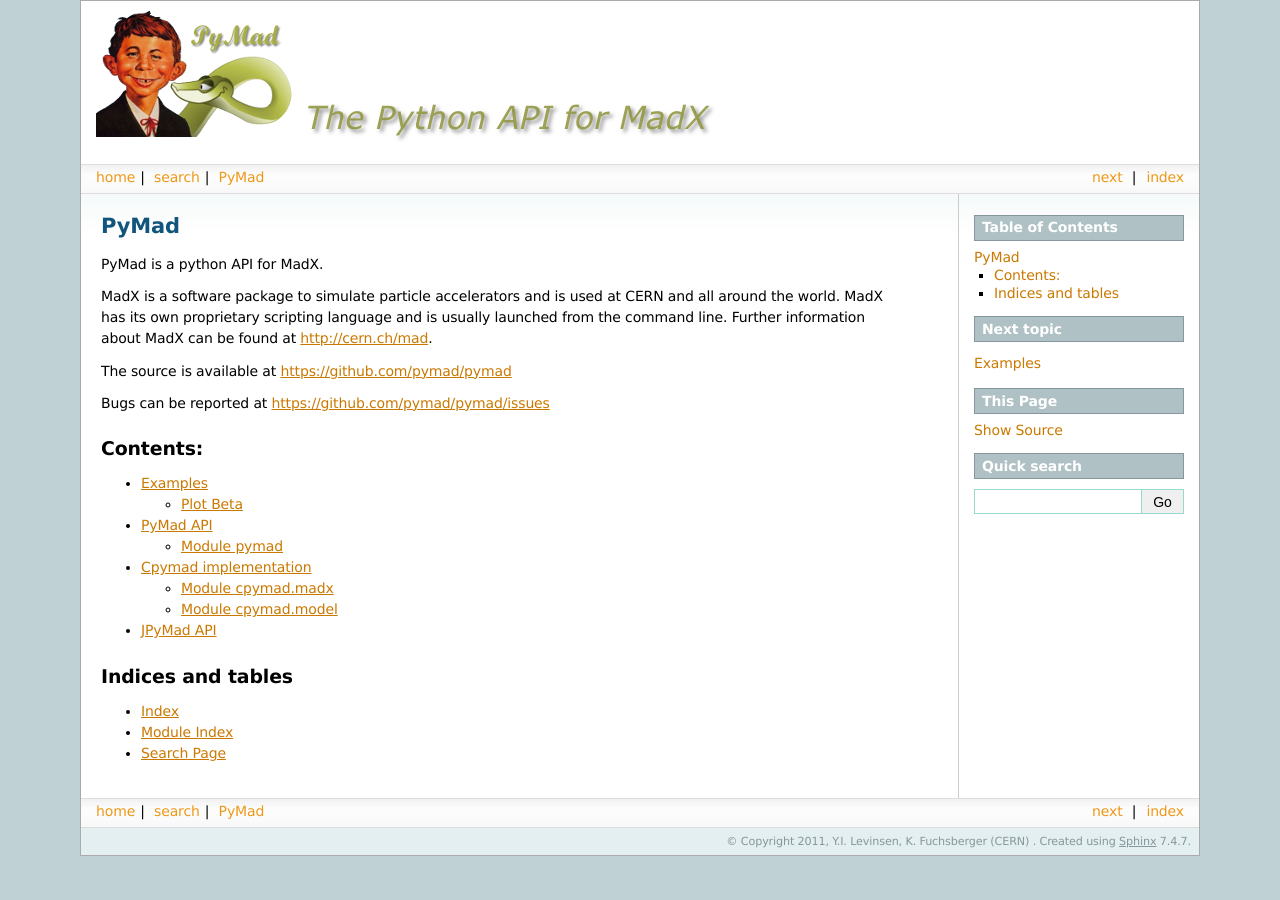
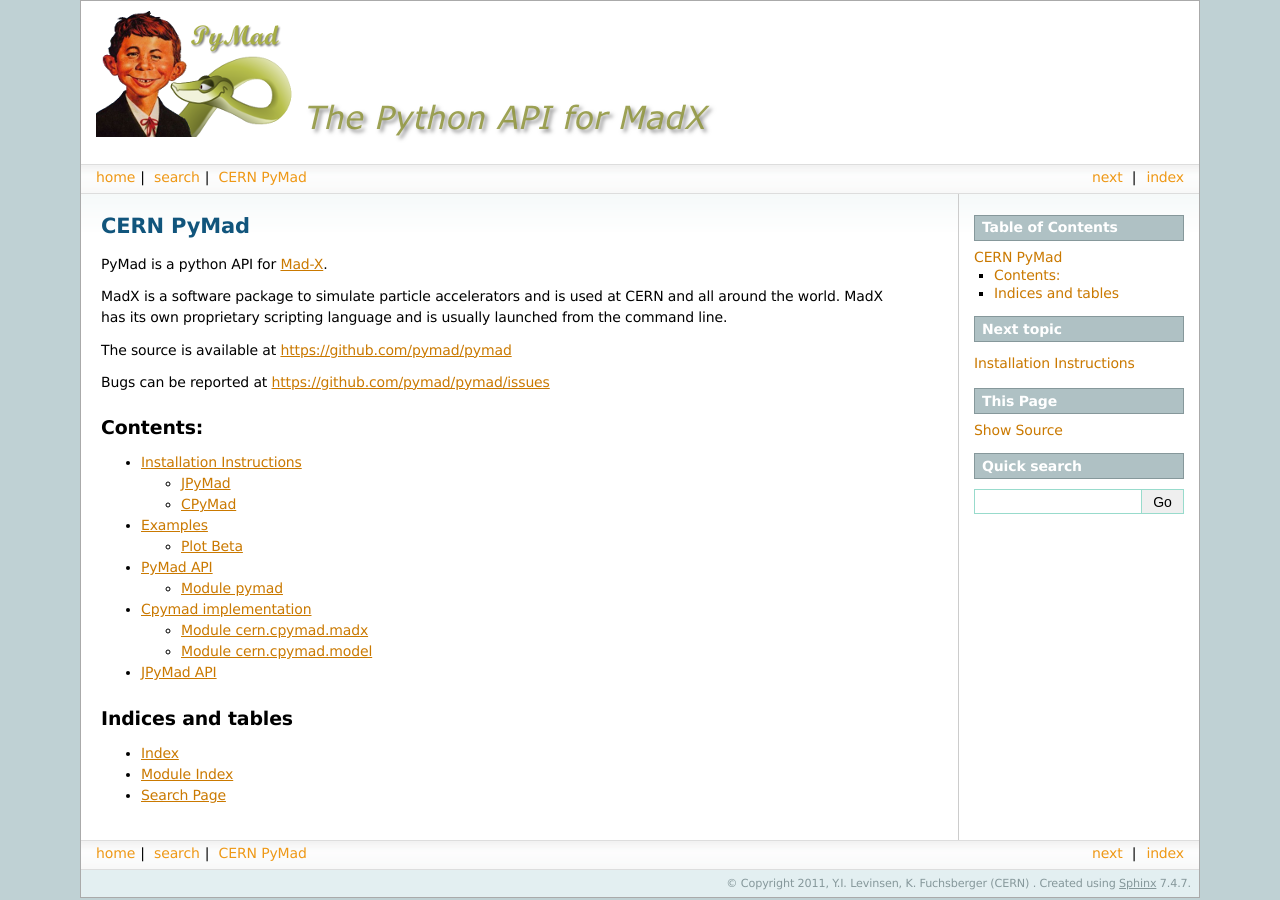
Before and after one commit to hibtc/cpymad, a Sphinx documentation site: the page built from doc/index.rst, in a window 1280 px wide. Built offline with Sphinx 7.4.7, drawn with Linux system fonts in a browser that asks for light colours; formulas are drawn with MathJax 3.

Commit message:
updated documentation - added installation instructions

```diff
--- a/doc/api/index.rst
+++ b/doc/api/index.rst
@@ -6,22 +6,22 @@
 
 The pymad package contains all parts of the general API.
 
-Module pymad.io.tfs
--------------------
-.. automodule:: pymad.io.tfs
+Module cern.pymad.io.tfs
+------------------------
+.. automodule:: cern.pymad.io.tfs
 	:members:
 
-Module pymad.domain.tfs
------------------------
-.. automodule:: pymad.domain.tfs
+Module cern.pymad.domain.tfs
+----------------------------
+.. automodule:: cern.pymad.domain.tfs
 	:members:
 
 Module run
 ----------
-.. automodule:: pymad.tools.run
+.. automodule:: cern.pymad.tools.run
 	:members:
 
 Module ls
 ---------
-.. automodule:: pymad.tools.ls
+.. automodule:: cern.pymad.tools.ls
 	:members:
--- a/doc/cpymad/index.rst
+++ b/doc/cpymad/index.rst
@@ -4,12 +4,12 @@
 
 Documentation of the cpymad implementation
 
-Module cpymad.madx
--------------------
+Module cern.cpymad.madx
+-----------------------
 Documentation not yet available
 
 
-Module cpymad.model
--------------------
-.. automodule:: cpymad.model
+Module cern.cpymad.model
+------------------------
+.. automodule:: cern.cpymad.model
     :members:
--- a/doc/index.rst
+++ b/doc/index.rst
@@ -4,14 +4,13 @@
    contain the root `toctree` directive.
 
 
-PyMad
-*****
+CERN PyMad
+**********
 
-PyMad is a python API for MadX.
+PyMad is a python API for `Mad-X <http://cern.ch/mad>`_.
 
 MadX is a software package to simulate particle accelerators and is used at CERN and all around the world.
 MadX has its own proprietary scripting language and is usually launched from the command line.
-Further information about MadX can be found at http://cern.ch/mad.
 
 The source is available at https://github.com/pymad/pymad
 
@@ -23,10 +22,12 @@
 .. toctree::
    :maxdepth: 2
 
+   installation/index
    examples/index
    api/index
    cpymad/index
    jpymad/index
+
 Indices and tables
 ==================
 
--- /dev/null
+++ b/doc/installation/index.rst
@@ -0,0 +1,54 @@
+
+
+Installation Instructions
+*************************
+
+Installation of PyMad is different depending on which underlying modules you want.
+
+
+JPyMad
+------
+
+For JPyMad, you first need JMad which you can obtain `here <http://cern.ch/jmad/>`_
+Then, download the `source <https://github.com/pymad/pymad>`_, and in pymad/src, run
+the command
+
+.. code-block:: sh
+
+    python setup.py install --install-platlib
+
+The argument *--install-platlib* means we exclude external modules. The reason is that the external module cern.madx requires the dynamic library of Mad-X available on your system (which we here assume you do not have)
+
+CPyMad
+------
+
+First method, source script:
+
+  For CPymad on a 64 bit Linux machine with afs available, it is enough to source the script that we
+  currently provide in
+
+   /afs/cern.ch/user/y/ylevinse/public/setupCPYMAD.sh
+
+  We hope to in the near future provide a tarball for Linux and OSX containing all needed files.
+
+Second method, manual installation:
+
+    * Download the Mad-X source from
+      `svn <http://svnweb.cern.ch/world/wsvn/madx/trunk/madX/?op=dl&rev=0&isdir=1>`_
+      and unpack it.
+    * Enter the folder madX and run the commands
+
+      .. code-block:: sh
+
+          mkdir build; cd build; cmake -DMADX_STATIC=OFF ../;make install
+
+    * Download the PyMad source from `github <https://github.com/pymad/pymad/zipball/master>`_
+      and unpack it
+    * In the folder pymad/src, run the command
+
+      .. code-block:: sh
+
+          python setup.py install
+
+If you download JMad after following any of the methods described above for CPyMad,
+you will immediately have JPyMad available as well.
```
Also changed, not shown: 2 other files.
